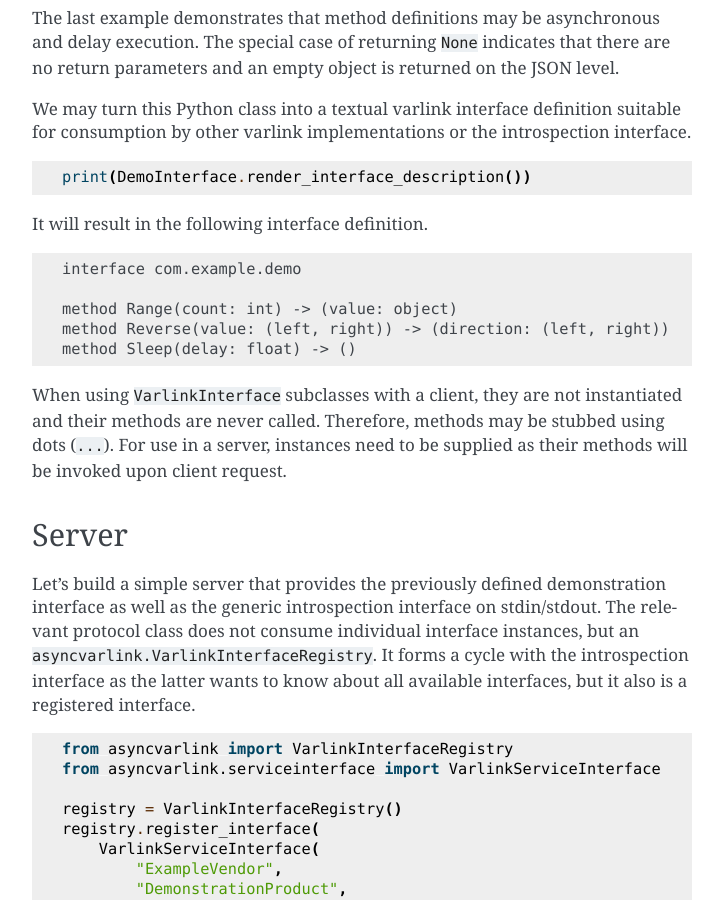
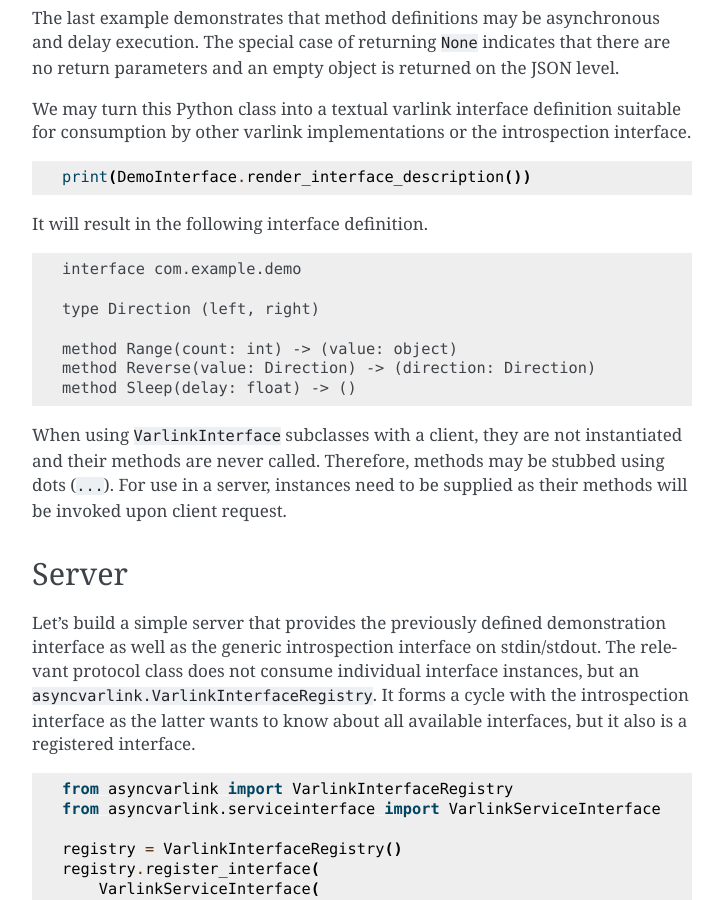
Before and after one commit to helmutg/asyncvarlink, a Sphinx documentation site: the page built from docs/usage.rst, in a window 1280 px wide and 900 px high, scrolled down 1794 px. Shown: the whole window, without its empty margins (388-1111 px from the left). Built offline with Sphinx 7.4.7, drawn with Linux system fonts in a browser that asks for light colours.

Commit message:
update docs to match new enum behavior
Fixes: c801a2cbf6df ("represent enum.Enum using a type definition")

```diff
--- a/docs/usage.rst
+++ b/docs/usage.rst
@@ -91,8 +91,10 @@ It will result in the following interface definition.
 
    interface com.example.demo
 
+   type Direction (left, right)
+
    method Range(count: int) -> (value: object)
-   method Reverse(value: (left, right)) -> (direction: (left, right))
+   method Reverse(value: Direction) -> (direction: Direction)
    method Sleep(delay: float) -> ()
 
 When using ``VarlinkInterface`` subclasses with a client, they are not instantiated and their methods are never called.
```
